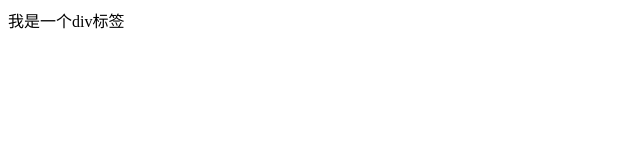
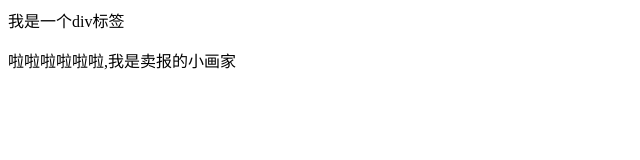
Before and after one commit to ldd-bit/66, a plain HTML site: page index.html in a window 1280 px wide. Shown: the whole page, without its empty margins (0-640 px from the left). Drawn offline with Linux system fonts and the light colour scheme.

Commit message:
添加了卖报的小画家

```diff
--- a/index.html
+++ b/index.html
@@ -9,6 +9,7 @@
 
 <body>
     <div>我是一个div标签</div>
+    <p>啦啦啦啦啦啦,我是卖报的小画家</p>
 </body>
 
 </html>
```
